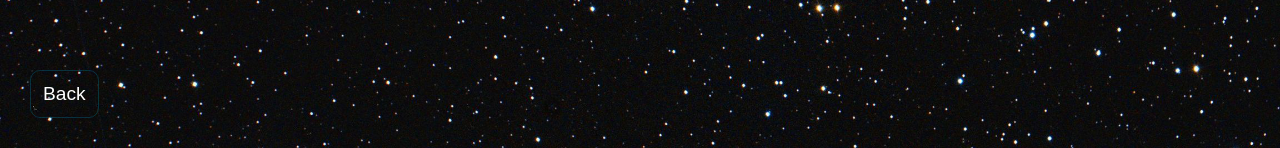
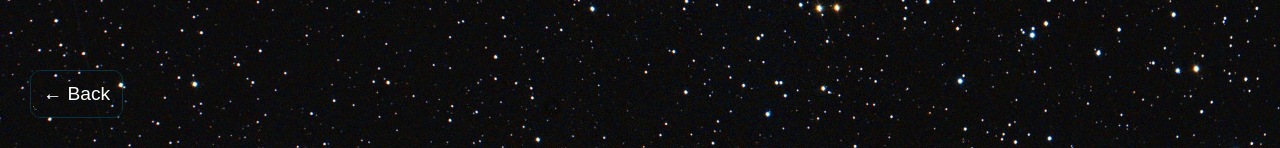
Before and after one commit to ch322047/MERNStack-Frontend, a React (Vite) app: page /reset-password in a window 1280 px wide. Shown: the part 652-800 px from the top of the page. Built offline with nearby package versions, Linux system fonts and the light colour scheme; sample sign-in values are in the browser's storage.

Commit message:
Change Back button text to '← Back'

```diff
--- a/src/components/ResetPassword.tsx
+++ b/src/components/ResetPassword.tsx
@@ -61,7 +61,7 @@ function ResetPassword() {
           className="back-btn"
           onClick={() => navigate('/trips')}
         >
-          Back
+          ← Back
         </button>
 
         <h1>Reset Password</h1>
```
